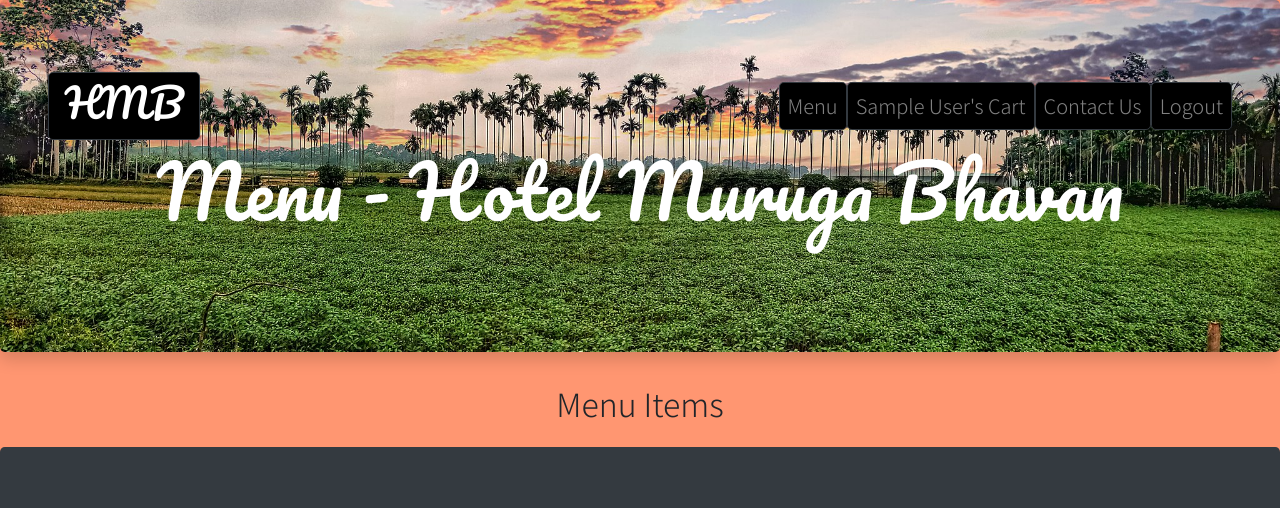
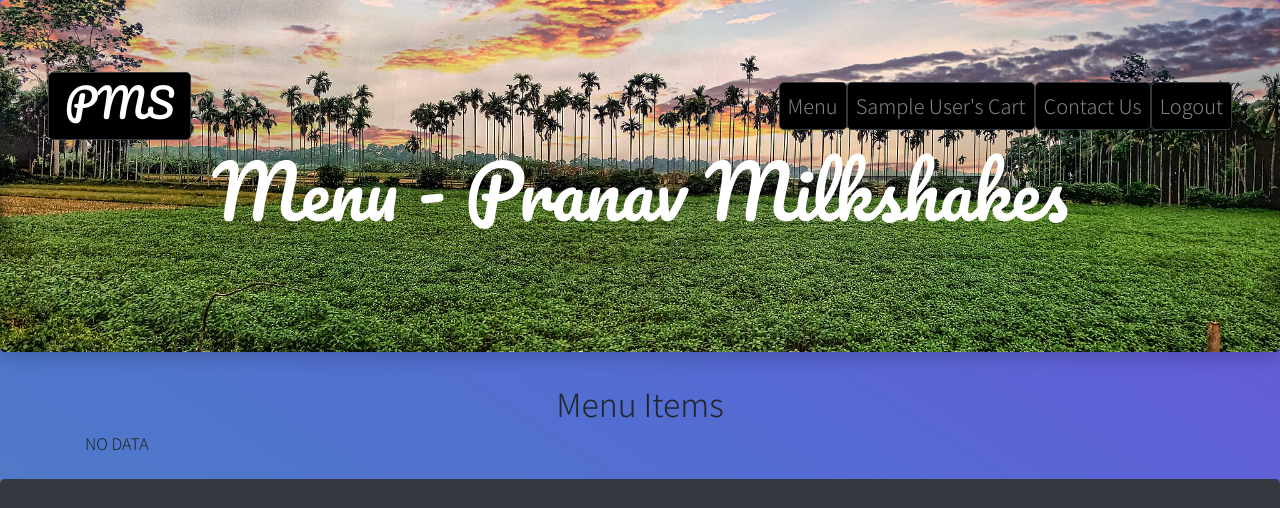
Before and after one commit to bmspr1502/Co_ordinator_task_1, a PHP site: page /menu.php in a window 1280 px wide. Shown: the top 508 px of the page. Run offline with PHP 8.4, Linux system fonts and the light colour scheme; the visitor is signed in with stand-in values (Sample User, id 1); data that the repository does not hold is empty; some libraries are stand-ins or nearby versions.

Commit message:
view milkshake

```diff
--- a/functions/tabledata.php
+++ b/admin/tabledata.php
@@ -12,14 +12,19 @@ if($result->num_rows > 0){
         <?php
         while($row = $result->fetch_assoc()){
             ?>
-            <div class='col-lg-4 col-md-6 card'>
+            <div class='col-lg-4 col-md-6 card mt-2 ' style='background: #C5FCEE'>
                 <img class="card-img-top" src="<?php echo $row['imgsrc'];?>" alt="Card image">
                 <div class='card-body'>
-                <td><?php echo $row['name'];?></td>
-                <ul class="list-group list-group-horizontal">
-                    <li class="list-group-item"><h2>₹</h2></li>
-                    <li class="list-group-item"><?php echo $row['price'];?></li>
-                </ul>
+                <td><h2><?php echo $row['name'];?> MilkShakes</h2></td>
+                <div class="input-group ">
+                    <div class="input-group-prepend">
+                    <span class="input-group-text">₹</span>
+                    </div>
+                    <input type="text" class="form-control" placeholder="Username" disabled value='<?php echo $row['price'];?>'>
+                    <div class="input-group-append">
+                    <span class="input-group-text">.00</span>
+                    </div>
+                </div>
                 <button class="btn btn-success" id="<?php echo $row['id'];?>btn" onclick="addtocart(<?php echo $row['id'];?>,'<?php echo $row['name'];?>',<?php echo $row['price'];?>)">Add To Cart</button>
                 </div>
             </div>
--- a/menu.php
+++ b/menu.php
@@ -5,7 +5,7 @@ if(isset($_SESSION['userid'])){
 <!DOCTYPE html>
 <html lang="en">
 <head>
-    <title>Menu: Hotel Muruga Bhavan</title>
+    <title>Menu: Pranav Milkshakes</title>
     <meta charset="utf-8">
     <meta name="viewport" content="width=device-width, initial-scale=1">
     <link rel="stylesheet" href="https://maxcdn.bootstrapcdn.com/bootstrap/4.5.2/css/bootstrap.min.css">
@@ -19,13 +19,13 @@ if(isset($_SESSION['userid'])){
 
 </head>
 
-<body style="background: #FF9671">
+<body>
 <div class="container-fluid p-0">
 <header>
     <div class="jumbotron text-white jumbotron-image shadow" >
         <nav class="navbar navbar-expand-md navbar-dark">
 
-            <a class="navbar-brand btn btn-dark btn-lg" href="index.php" ><h1>HMB</h1></a>
+            <a class="navbar-brand btn btn-dark btn-lg" href="index.php" ><h1>PMS</h1></a>
             <button class="navbar-toggler" type="button" data-toggle="collapse" data-target="#collapsibleNavbar">
                 <span class="navbar-toggler-icon"></span>
             </button>
@@ -69,7 +69,7 @@ if(isset($_SESSION['userid'])){
         </nav>
 
         <h1 class="display-3 text-center" id="hmb">
-            Menu - Hotel Muruga Bhavan
+            Menu - Pranav Milkshakes
         </h1>
         <p class="push-spaces"></p>
     </div>
@@ -85,7 +85,7 @@ if(isset($_SESSION['userid'])){
     <div class="jumbotron text-center bg-dark text-light" style="margin-bottom:0" id="contact-us">
         <div class="row">
             <div class="col-lg-6">
-                <h3>Hotel Muruga Bhavan</h3>
+                <h3>Pranav Milkshakes</h3>
                 <p>35, Adyar Main Road,<br>Madhya Kailash, <br> Chennai.<br><br>
                     <span class="material-icons" style="font-size: 16px;">call</span> <a href="callto:+919432112345" >+91 94321 12345</a><br>
                     <span class="material-icons" style="font-size: 16px;">email</span><a href="mailto: hmb@email.com" >hmb@email.com</a><br>
```
Also changed, not shown: admin/DB.php (renamed from functions/DB.php), admin/addcust.php (renamed from functions/addcust.php), admin/addtocart.php (renamed from functions/addtocart.php), admin/deletecart.php (renamed from functions/deletecart.php), admin/gettxns.php (renamed from functions/gettxns.php), admin/paynow.php (renamed from functions/paynow.php), admin/verifylogin.php (renamed from functions/verifylogin.php), admin/viewcart.php (renamed from functions/viewcart.php).
